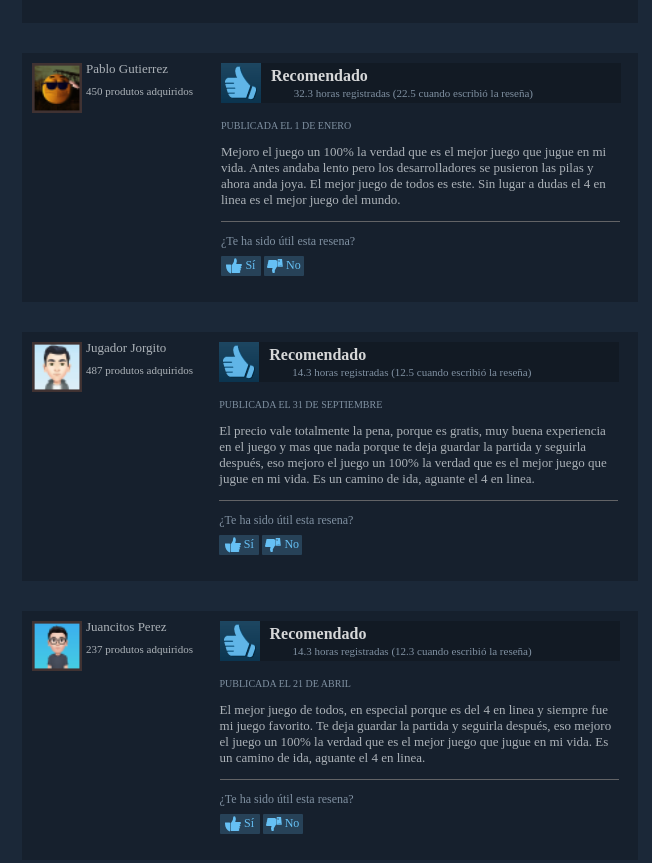
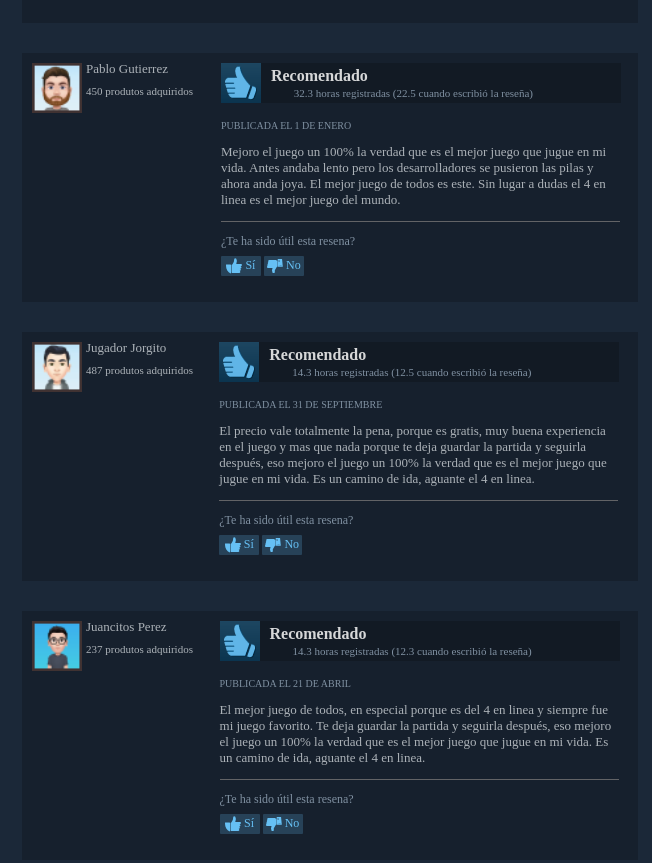
Before and after one commit to FacundoOlesen/TPE_Interfaces, a plain HTML site: page TP2/game.html in a window 1280 px wide. Shown: the part 2390-3253 px from the top of the page, without its empty margins (150-802 px from the left). Drawn offline with nearby package versions, Linux system fonts and the light colour scheme; a web font is replaced by a local one.

Commit message:
arreglo png

```diff
--- a/TP2/game.html
+++ b/TP2/game.html
@@ -153,7 +153,7 @@
 
                 <div class="cont-comment">
                     <div class="profile">
-                        <img src="./images/av1.png" alt="Avatar">
+                        <img src="./images/av.png" alt="Avatar">
                         <div class="info-prof">
                             <p class="name">Pablo Gutierrez</p>
                             <p class="products">450 produtos adquiridos</p>
```
Also changed, not shown: TP2/js/main.js (+0 -124 lines).
